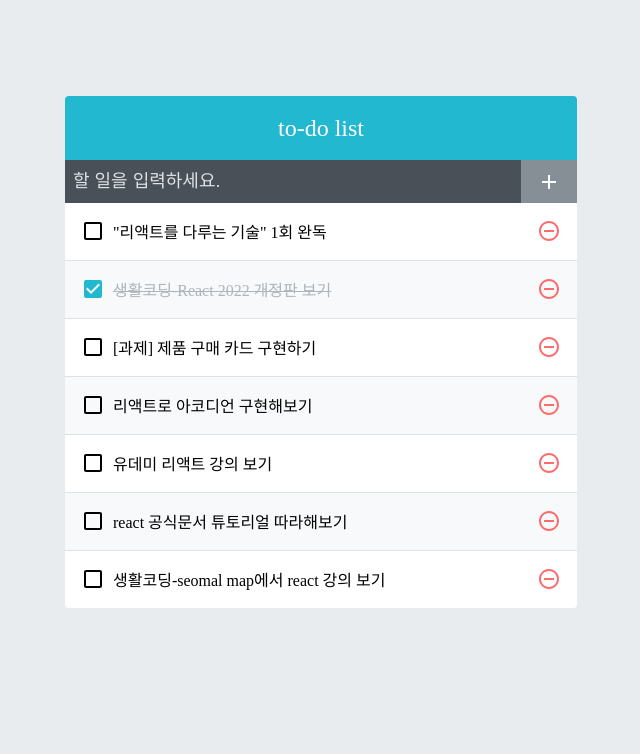
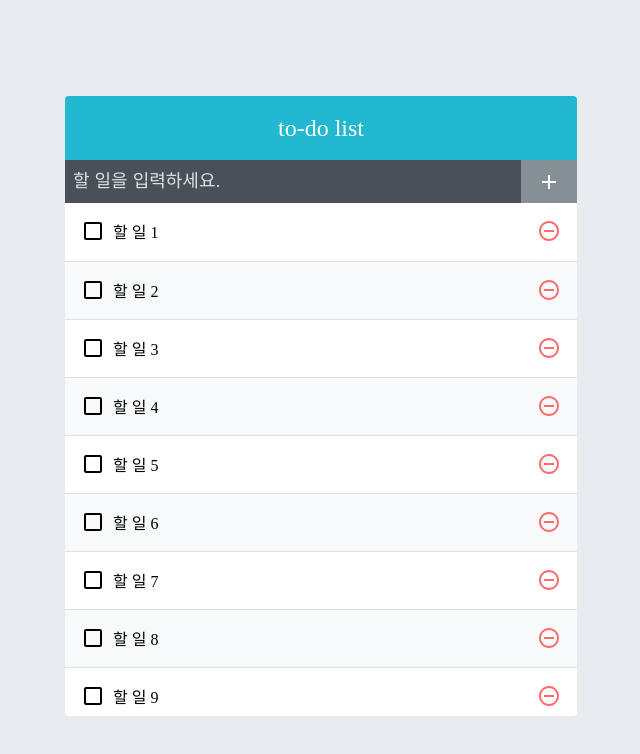
Before and after one commit to jh1109/todo-app, a React (Create React App) app: page / in a window 1280 px wide. Shown: the top 754 px of the page, without its empty margins (319-959 px from the left). Built offline with nearby package versions, Linux system fonts and the light colour scheme.

Commit message:
[learn] 11장 컴포넌트 성능 최적화

```diff
--- a/package.json
+++ b/package.json
@@ -11,6 +11,7 @@
     "react-dom": "^18.2.0",
     "react-icons": "^4.7.1",
     "react-scripts": "5.0.1",
+    "react-virtualized": "^9.22.3",
     "sass": "^1.58.3",
     "web-vitals": "^2.1.0"
   },
--- a/src/App.js
+++ b/src/App.js
@@ -1,50 +1,54 @@
-import { useCallback, useRef, useState } from 'react';
+import { useCallback, useReducer, useRef } from 'react';
 import TodoInsert from './components/TodoInsert';
 import TodoList from './components/TodoList';
 import TodoTemplate from './components/TodoTemplate';
 
+function createBulkTodos() {
+  const array = [];
+  for (let i = 1; i <= 2500; i++) {
+    array.push({
+      id: i,
+      text: `할 일 ${i}`,
+      checked: false,
+    });
+  }
+  return array;
+}
+function todoReducer(todos, action) {
+  switch (action.type) {
+    case 'INSERT':
+      return todos.concat(action.todo);
+    case 'REMOVE':
+      return todos.filter((todo) => todo.id !== action.id);
+    case 'TOGGLE':
+      return todos.map((todo) =>
+        todo.id === action.id ? { ...todo, checked: !todo.checked } : todo,
+      );
+    default:
+      return todos;
+  }
+}
+
 const App = () => {
-  const [todos, setTodos] = useState([
-    { id: 1, text: '"리액트를 다루는 기술" 1회 완독', checked: false },
-    { id: 2, text: '생활코딩-React 2022 개정판 보기', checked: true },
-    { id: 3, text: '[과제] 제품 구매 카드 구현하기', checked: false },
-    { id: 4, text: '리액트로 아코디언 구현해보기', checked: false },
-    { id: 5, text: '유데미 리액트 강의 보기', checked: false },
-    { id: 6, text: 'react 공식문서 튜토리얼 따라해보기', checked: false },
-    { id: 7, text: '생활코딩-seomal map에서 react 강의 보기', checked: false },
-  ]);
+  const [todos, dispatch] = useReducer(todoReducer, undefined, createBulkTodos);
 
-  const nextId = useRef(8);
+  const nextId = useRef(2501);
 
-  const onInsert = useCallback(
-    (text) => {
+  const onInsert = useCallback((text) => {
     const todo = {
       id: nextId.current,
       text,
       checked: false,
     };
-      // const nextTodos = todos.concat({ id: id, text: text, checked: false });
-      setTodos(todos.concat(todo));
+    dispatch({ type: 'INSERT', todo });
     nextId.current += 1;
-    },
-    [todos],
-  );
-  const onRemove = useCallback(
-    (id) => {
-      setTodos(todos.filter((todo) => todo.id !== id));
-    },
-    [todos],
-  );
-  const onToggle = useCallback(
-    (id) => {
-      setTodos(
-        todos.map((todo) =>
-          todo.id === id ? { ...todo, checked: !todo.checked } : todo,
-        ),
-      );
-    },
-    [todos],
-  );
+  }, []);
+  const onRemove = useCallback((id) => {
+    dispatch({ type: 'REMOVE', id });
+  }, []);
+  const onToggle = useCallback((id) => {
+    dispatch({ type: 'TOGGLE', id });
+  }, []);
 
   return (
     <TodoTemplate>
--- a/src/components/TodoList.js
+++ b/src/components/TodoList.js
@@ -1,20 +1,35 @@
+import React, { useCallback } from 'react';
+import { List } from 'react-virtualized';
 import TodoListItem from './TodoListItem';
 
 const TodoList = ({ todos, onRemove, onToggle }) => {
-  // console.log(props.todos);
-  // console.log(todos);
-  return (
-    <div className="TodoList">
-      {todos.map((todo) => (
+  const rowRenderer = useCallback(
+    ({ index, key, style }) => {
+      const todo = todos[index];
+      return (
         <TodoListItem
           todo={todo}
-          key={todo.id}
+          key={key}
           onRemove={onRemove}
           onToggle={onToggle}
+          style={style}
         />
-      ))}
-    </div>
+      );
+    },
+    [onRemove, onToggle, todos],
+  );
+  return (
+    <List
+      className="TodoList"
+      width={512}
+      height={513}
+      rowCount={todos.length}
+      rowHeight={58}
+      rowRenderer={rowRenderer}
+      list={todos}
+      style={{ outline: 'none' }}
+    />
   );
 };
 
-export default TodoList;
+export default React.memo(TodoList);
--- a/src/components/TodoListItem.js
+++ b/src/components/TodoListItem.js
@@ -1,3 +1,4 @@
+import React from 'react';
 import {
   MdCheckBoxOutlineBlank,
   MdRemoveCircleOutline,
@@ -6,12 +7,16 @@
 import cn from 'classnames';
 import './TodoListItem.scss';
 
-const TodoListItem = ({ todo, onRemove, onToggle }) => {
+const TodoListItem = ({ todo, onRemove, onToggle, style }) => {
   const { text, checked, id } = todo;
 
   return (
+    <div className="TodoListItem-virtualized" style={style}>
       <div className="TodoLIstItem">
-      <div className={cn('checkbox', { checked })} onClick={() => onToggle(id)}>
+        <div
+          className={cn('checkbox', { checked })}
+          onClick={() => onToggle(id)}
+        >
           {checked ? <MdCheckBox /> : <MdCheckBoxOutlineBlank />}
           <div className="text">{text}</div>
         </div>
@@ -19,7 +24,8 @@
           <MdRemoveCircleOutline />
         </button>
       </div>
+    </div>
   );
 };
 
-export default TodoListItem;
+export default React.memo(TodoListItem);
--- a/src/components/TodoListItem.scss
+++ b/src/components/TodoListItem.scss
@@ -1,11 +1,17 @@
+.TodoListItem-virtualized {
+  & + & {
+    border-top: 1px solid #dee2e6;
+  }
+  &:nth-child(even) {
+    background: #f8f9fa;
+  }
+}
+
 .TodoLIstItem {
   display: flex;
   flex-flow: row nowrap;
   padding: 1rem;
   align-items: center;
-  &:nth-child(even) {
-    background: #f8f9fa;
-  }
 
 .checkbox {
   flex-grow: 1;
@@ -40,7 +46,4 @@
     color: #ff8787;
   }
 }
-& + & {
-  border-top: 1px solid #dee2e6;
 }
-}
```
Also changed, not shown: 1 other file (tests, documents, lock files or other folders). Lines whose indentation alone changed are shown as unchanged.
